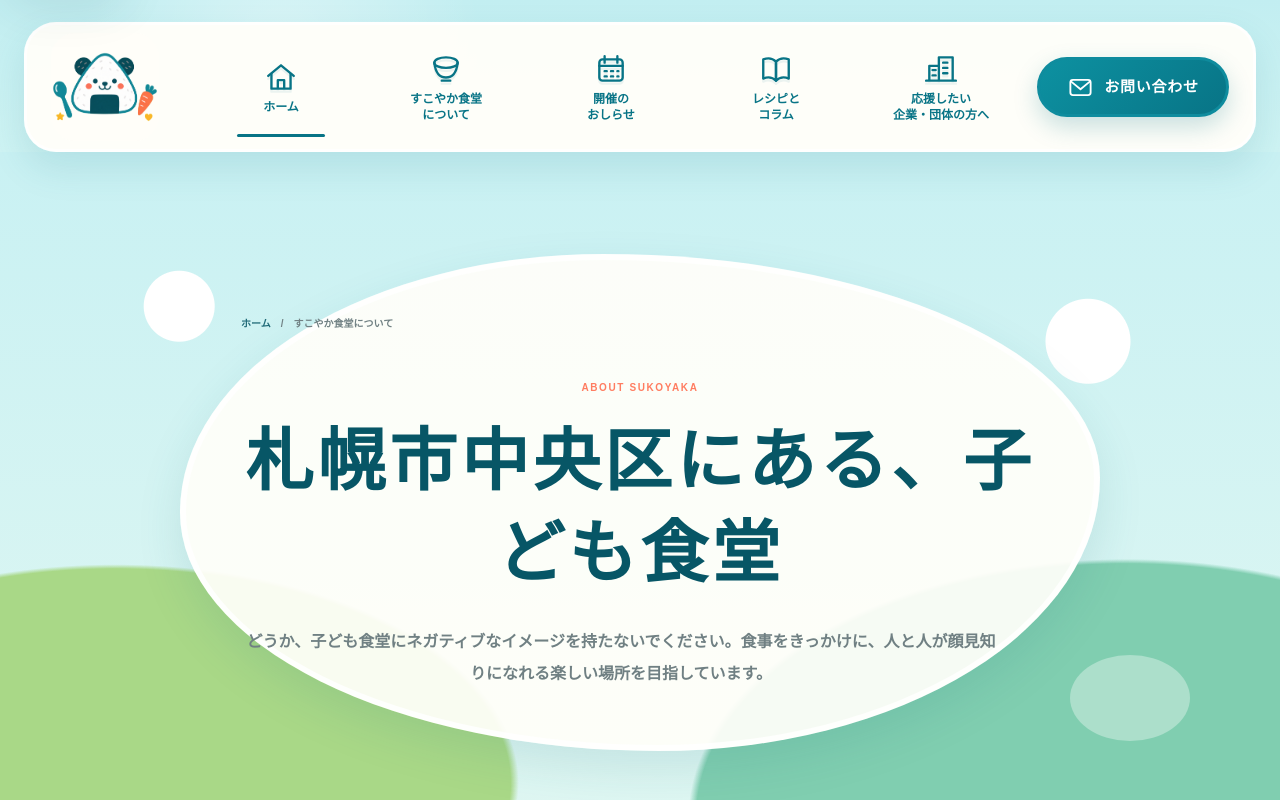
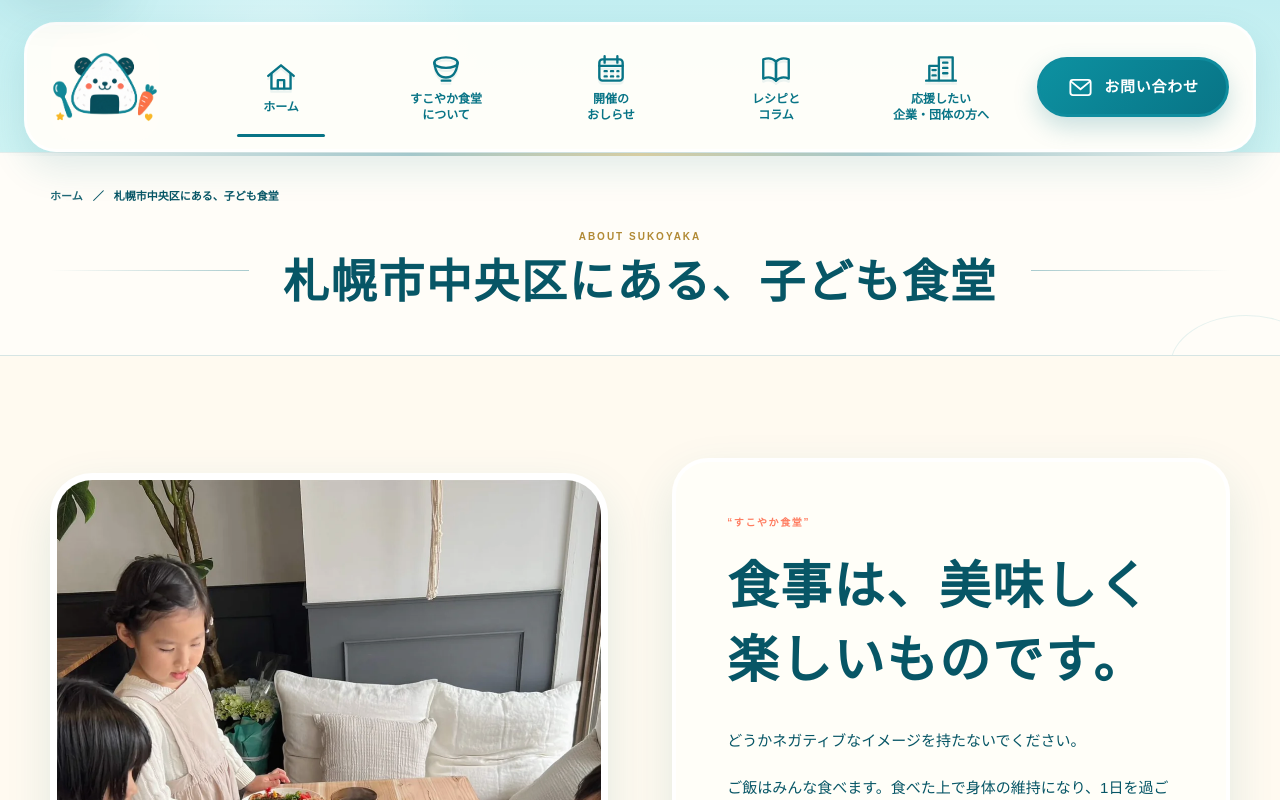
Before and after one commit to SUKOYAKASHOKUDO/sukoyaka-shokudo, a Next.js app: page /about in a window 1280 px wide. Shown: the top 800 px of the page. Built offline with nearby package versions, Linux system fonts and the light colour scheme.

Commit message:
Replace subpage heroes with compact Canva-inspired bands

```diff
--- a/app/about/page.tsx
+++ b/app/about/page.tsx
@@ -1,7 +1,7 @@
 import type { Metadata } from "next";
 import Image from "next/image";
 import Link from "next/link";
-import { MashiroPageHero } from "../../components/MashiroPageHero";
+import { PageIntro } from "../../components/PageIntro";
 import { SiteFooter } from "../../components/SiteFooter";
 import { SiteHeader } from "../../components/SiteHeader";
 import { legacyAbout } from "../../content/legacyContent";
@@ -22,11 +22,10 @@ export default function AboutPage() {
       </a>
       <SiteHeader />
       <main id="main" className="mashiro-site">
-        <MashiroPageHero
+        <PageIntro
           eyebrow="ABOUT SUKOYAKA"
           title="札幌市中央区にある、子ども食堂"
           description="どうか、子ども食堂にネガティブなイメージを持たないでください。食事をきっかけに、人と人が顔見知りになれる楽しい場所を目指しています。"
-          current="すこやか食堂について"
         />
 
         <section className="mashiro-section">
--- a/app/schedule/page.tsx
+++ b/app/schedule/page.tsx
@@ -1,5 +1,5 @@
 import type { Metadata } from "next";
-import { MashiroPageHero } from "../../components/MashiroPageHero";
+import { PageIntro } from "../../components/PageIntro";
 import { SiteFooter } from "../../components/SiteFooter";
 import { SiteHeader } from "../../components/SiteHeader";
 import { legacySchedule } from "../../content/legacyContent";
@@ -20,11 +20,10 @@ export default function SchedulePage() {
       </a>
       <SiteHeader />
       <main id="main" className="mashiro-site">
-        <MashiroPageHero
+        <PageIntro
           eyebrow="SCHEDULE & MENU"
           title="すこやか食堂開催予定"
           description="現在は不定期で開催しています。開催日時と当日のメニューは、公式Instagramの最新投稿を必ずご確認ください。"
-          current="日程とメニュー"
         />
 
         <section className="mashiro-section">
--- a/app/storybook-world.css
+++ b/app/storybook-world.css
@@ -914,6 +914,108 @@ body::selection {
   box-shadow: 0 9px 20px rgba(8, 116, 134, 0.18);
 }
 
+/* Compact subpage transition based on the approved Canva palette. */
+.page-intro {
+  position: relative;
+  overflow: hidden;
+  border-top: 1px solid rgba(7, 109, 128, 0.1);
+  border-bottom: 1px solid rgba(7, 109, 128, 0.16);
+  background: #fffdf8;
+  padding: clamp(22px, 3vw, 34px) 0 clamp(28px, 3.6vw, 42px);
+}
+
+.page-intro::before {
+  position: absolute;
+  top: 0;
+  right: 0;
+  left: 0;
+  height: 3px;
+  background: linear-gradient(
+    90deg,
+    transparent,
+    rgba(7, 109, 128, 0.3) 32%,
+    rgba(217, 180, 91, 0.52) 50%,
+    rgba(7, 109, 128, 0.3) 68%,
+    transparent
+  );
+  content: "";
+}
+
+.page-intro::after {
+  position: absolute;
+  right: -42px;
+  bottom: -62px;
+  width: 150px;
+  height: 100px;
+  border: 1px solid rgba(113, 187, 194, 0.18);
+  border-radius: 50%;
+  content: "";
+}
+
+.page-intro-inner {
+  position: relative;
+  z-index: 1;
+}
+
+.page-intro .breadcrumb {
+  margin-bottom: clamp(14px, 2vw, 22px);
+  color: var(--storybook-teal-deep);
+  font-family: var(--storybook-round);
+  font-size: 11px;
+  font-weight: 700;
+}
+
+.page-intro-title {
+  display: grid;
+  align-items: center;
+  grid-template-columns: minmax(30px, 1fr) auto minmax(30px, 1fr);
+  gap: clamp(14px, 3vw, 34px);
+}
+
+.page-intro-title > span {
+  height: 1px;
+  background: linear-gradient(90deg, transparent, rgba(7, 109, 128, 0.35));
+}
+
+.page-intro-title > span:last-child {
+  background: linear-gradient(90deg, rgba(7, 109, 128, 0.35), transparent);
+}
+
+.page-intro-title > div {
+  text-align: center;
+}
+
+.page-intro .eyebrow {
+  margin: 0 0 7px;
+  color: #b18a35;
+  font-family: var(--storybook-round);
+  font-size: 10px;
+  font-weight: 900;
+  letter-spacing: 0.2em;
+}
+
+.page-intro h1 {
+  margin: 0;
+  color: var(--storybook-teal-deep);
+  font-family: var(--storybook-round);
+  font-size: clamp(28px, 4vw, 46px);
+  font-weight: 900;
+  letter-spacing: 0.035em;
+  line-height: 1.3;
+}
+
+.page-intro .sr-only {
+  position: absolute;
+  width: 1px;
+  height: 1px;
+  overflow: hidden;
+  margin: -1px;
+  border: 0;
+  padding: 0;
+  clip: rect(0, 0, 0, 0);
+  white-space: nowrap;
+}
+
 /* Subpages */
 .mashiro-page-hero {
   position: relative;
--- a/components/PageIntro.tsx
+++ b/components/PageIntro.tsx
@@ -15,9 +15,15 @@ export function PageIntro({ eyebrow, title, description }: PageIntroProps) {
           <span aria-hidden="true">／</span>
           <span>{title}</span>
         </nav>
-        <p className="eyebrow">{eyebrow}</p>
-        <h1>{title}</h1>
-        <p>{description}</p>
+        <div className="page-intro-title">
+          <span aria-hidden="true" />
+          <div>
+            <p className="eyebrow">{eyebrow}</p>
+            <h1>{title}</h1>
+          </div>
+          <span aria-hidden="true" />
+        </div>
+        <p className="sr-only">{description}</p>
       </div>
     </section>
   );
```
